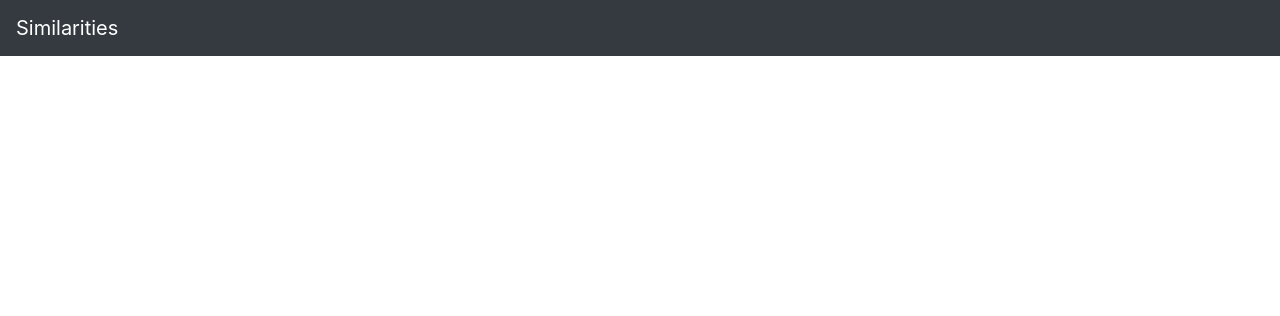
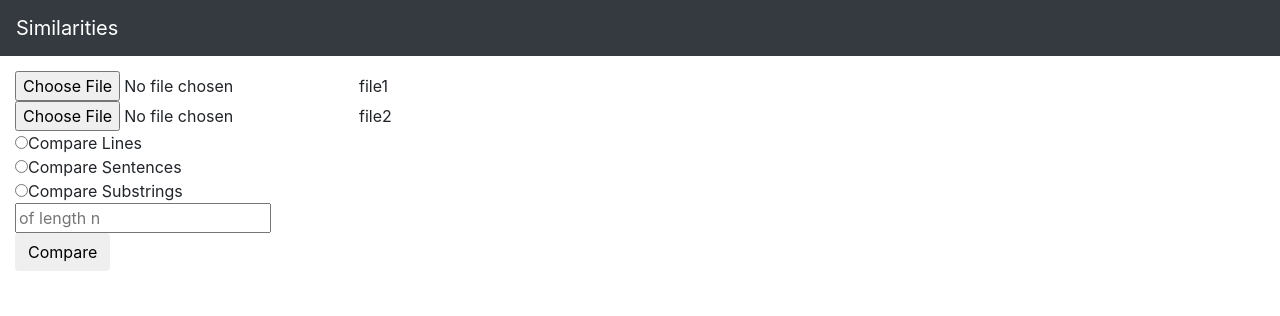
Before and after one commit to sangkeerthana70/CS50-Pset6, a Flask app: page / in a window 1280 px wide. Shown: the top 316 px of the page. Run offline with Flask 2, Linux system fonts and the light colour scheme; some libraries are stand-ins or nearby versions.

Commit message:
Compare lines passed

```diff
--- a/similarities/helpers.py
+++ b/similarities/helpers.py
@@ -5,10 +5,10 @@ def lines(a, b):
     # split strings in lines a and b with \n as delimiter and return it in an array
     list_splitLinesA = a.splitlines()
     list_splitLinesB = b.splitlines()
+    return(intersection(list_splitLinesA, list_splitLinesB))
 
-    def  intersection(list_splitLinesA, list_splitLinesB):
-        return list(set(list_splitLinesA) & set(list_splitLinesB))
-    print(intersection(listA, listB))
+def  intersection(list_splitLinesA, list_splitLinesB):
+    return list(set(list_splitLinesA) & set(list_splitLinesB))
 
 def sentences(a, b):
     """Return sentences in both a and b"""
--- a/similarities/templates/index.html
+++ b/similarities/templates/index.html
@@ -6,7 +6,13 @@
         <form action="/compare" enctype="multipart/form-data" method="post">
 
             <!-- TODO -->
-
+            <input type = "file" name = "file1">file1 <br />
+            <input type="file" name="file2">file2 <br />
+            <input type="radio" name="algorithm" value="lines">Compare Lines<br />
+            <input type="radio" name="algorithm" value="sentences">Compare Sentences<br />
+            <input type="radio" name="algorithm" value="substrings">Compare Substrings<br />
+            <input placeholder="of length n" type="number"/> <br />
+            <button class="btn btn-default" type="submit">Compare</button>
         </form>
     </div>
 
```
